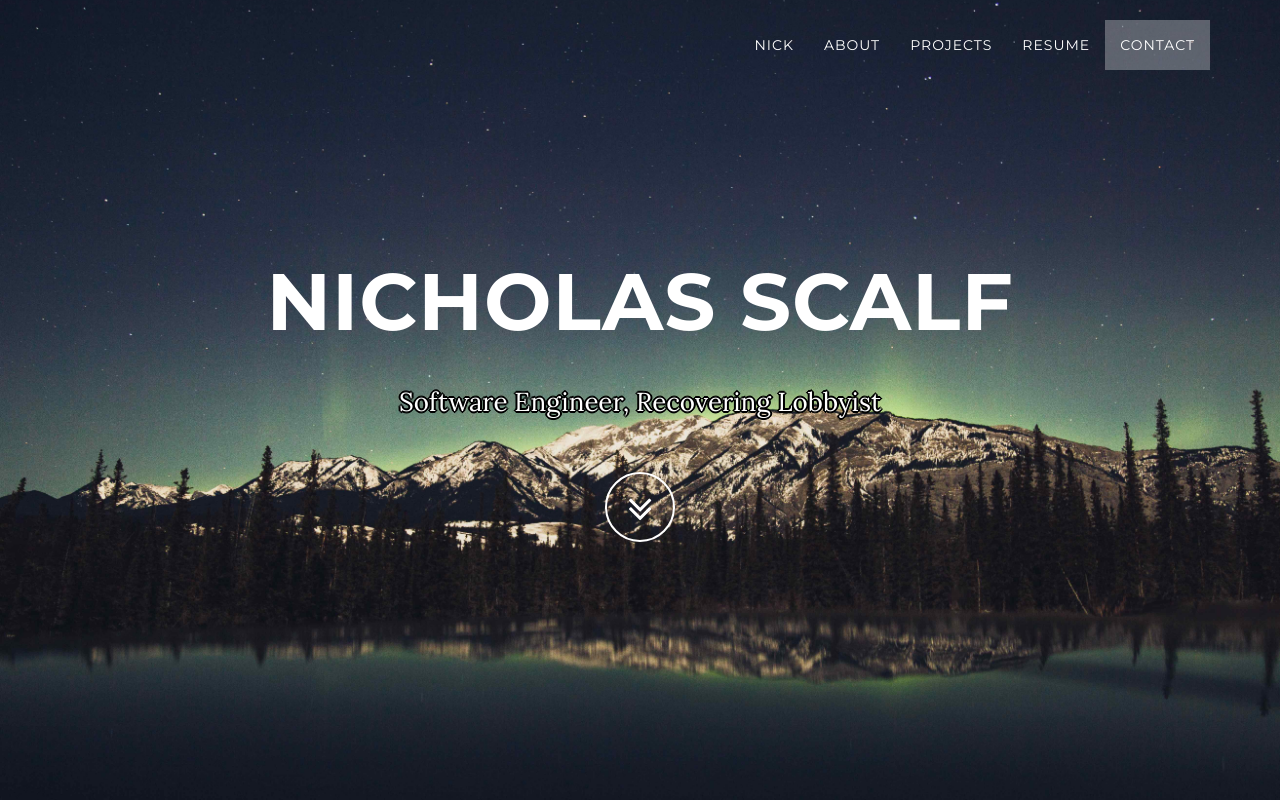
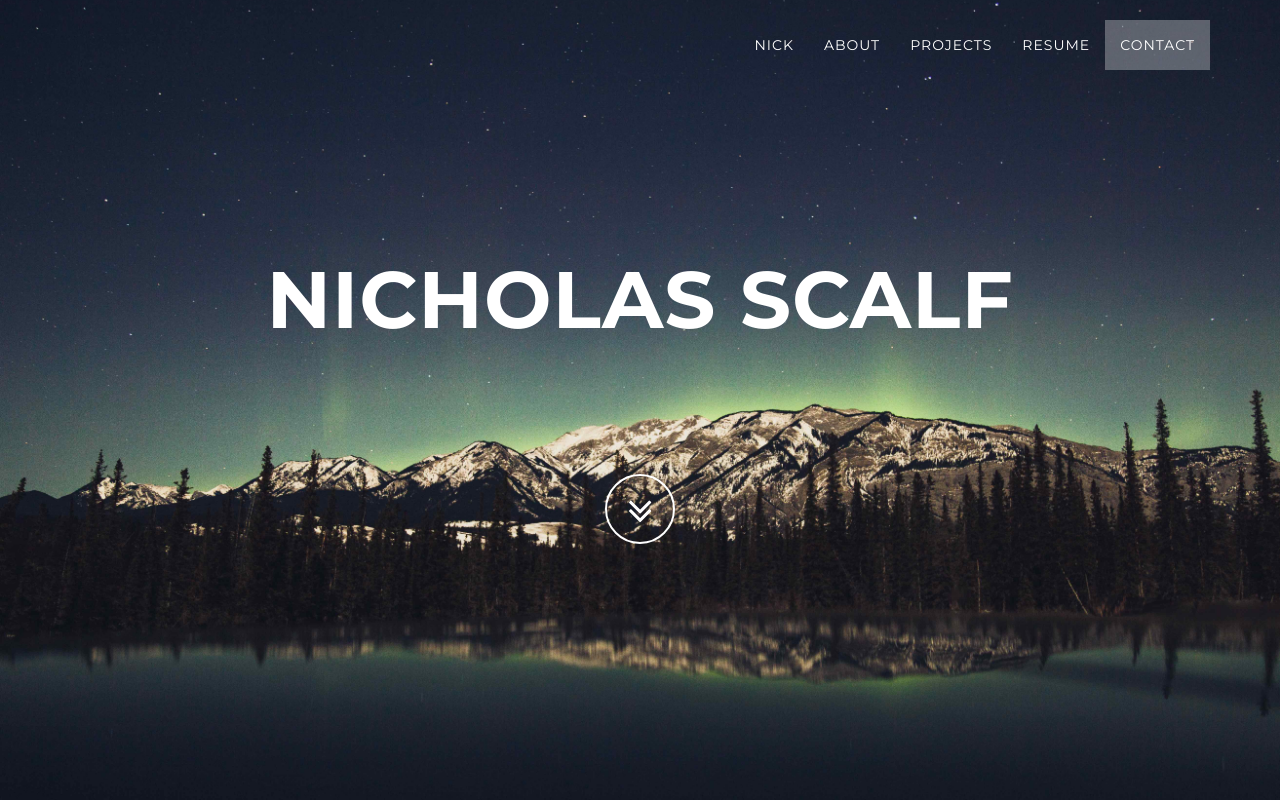
Before and after one commit to nscalf561/portfolio, a website: page index.html in a window 1280 px wide. Shown: the top 800 px of the page. Drawn offline with nearby package versions, Linux system fonts and the light colour scheme.

Commit message:
Change first impression

```diff
--- a/index.html
+++ b/index.html
@@ -81,9 +81,7 @@
                 <div class="row">
                     <div class="col-md-8 col-md-offset-2">
                         <h1 class="brand-heading">Nicholas Scalf</h1>
-                        <p class="intro-text">
-                            Software Engineer, Recovering Lobbyist
-                        </p>
+                        <br/><br/><br/><br/>
                         <a href="#about" class="btn btn-circle page-scroll">
                             <i class="fa fa-angle-double-down animated"></i>
                         </a>
```
